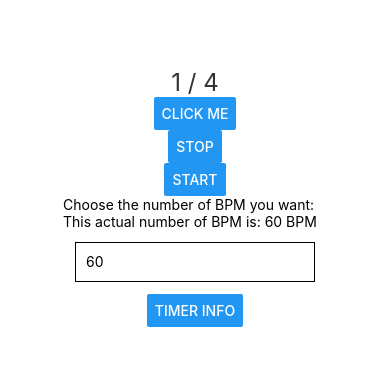
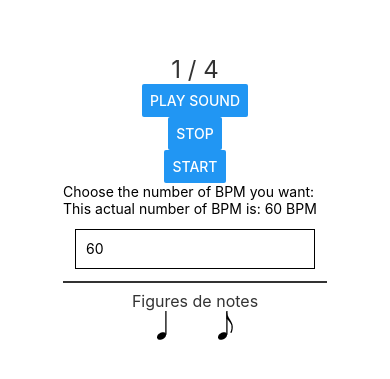
Before and after one commit to tdimnet/a-guitarists-best-friend, a React Native app: screen / in a window 390 px wide. Shown: the part 225-604 px from the top of the page. Built offline with nearby package versions, Linux system fonts and the light colour scheme.

Commit message:
Start adding note values:
- Retrieving free images for quarter and eighth note
- Adding Touchable buttons

```diff
--- a/App.js
+++ b/App.js
@@ -1,13 +1,22 @@
 import { React, useState, useEffect } from "react";
 import { StatusBar } from "expo-status-bar";
-import { StyleSheet, Text, View, Button, TextInput } from "react-native";
+import {
+  StyleSheet,
+  Text,
+  View,
+  Button,
+  TextInput,
+  Image,
+  TouchableOpacity
+} from "react-native";
 import { Audio } from "expo-av";
 
 export default function App() {
   const [isTicking, setIsTicking] = useState(false);
   const [seconds, setSeconds] = useState(1);
   const [bpm, setBpm] = useState(60);
-  const [sound, setSound] = useState();
+  const [sound, setSound] = useState(null);
+  const [noteValue, setNoteValue] = useState("noire");
 
   useEffect(() => {
     if (isTicking) {
@@ -45,13 +54,17 @@ export default function App() {
     return (secondsInMinute / toNumber) * 1000;
   }
 
+  console.log("======");
+  console.log(noteValue);
+  console.log("======");
+
   return (
     <View style={styles.container}>
       <Text style={styles.title}>{seconds} / 4</Text>
-      <Button onPress={() => playSound()} title="Click me" />
+      <Button onPress={() => playSound()} title="Play Sound" />
       <Button onPress={() => setIsTicking(false)} title="Stop" />
       <Button onPress={() => setIsTicking(true)} title="Start" />
-      <View>
+      <View style={styles.bpmContainer}>
         <Text>Choose the number of BPM you want:</Text>
         <Text>This actual number of BPM is: {bpm} BPM</Text>
         <TextInput
@@ -62,7 +75,15 @@ export default function App() {
         />
       </View>
       <View>
-        <Button onPress={() => handleTimer()} title="Timer info" />
+        <Text style={styles.subtitle}>Figures de notes</Text>
+        <View style={styles.noteValuesContainer}>
+          <TouchableOpacity onPress={() => setNoteValue('noire')}>
+            <Image source={require('./assets/noire.png')} />
+          </TouchableOpacity>
+          <TouchableOpacity onPress={() => setNoteValue('croche')}>
+            <Image source={require('./assets/croche.png')} />
+          </TouchableOpacity>
+        </View>
       </View>
       <StatusBar style="auto" />
     </View>
@@ -82,8 +103,22 @@ const styles = StyleSheet.create({
     margin: 12,
     padding: 10,
   },
+  bpmContainer: {
+    borderBottomColor: "#333",
+    borderBottomWidth: 2,
+    marginBottom: 8,
+  },
   title: {
     color: "#333",
     fontSize: 24,
   },
+  subtitle: {
+    color: "#333",
+    fontSize: 16,
+  },
+  noteValuesContainer: {
+    display: "flex",
+    flexDirection: "row",
+    justifyContent: "space-around",
+  },
 });
```
Also changed, not shown: assets/croche.png (added), assets/noire.png (added).
